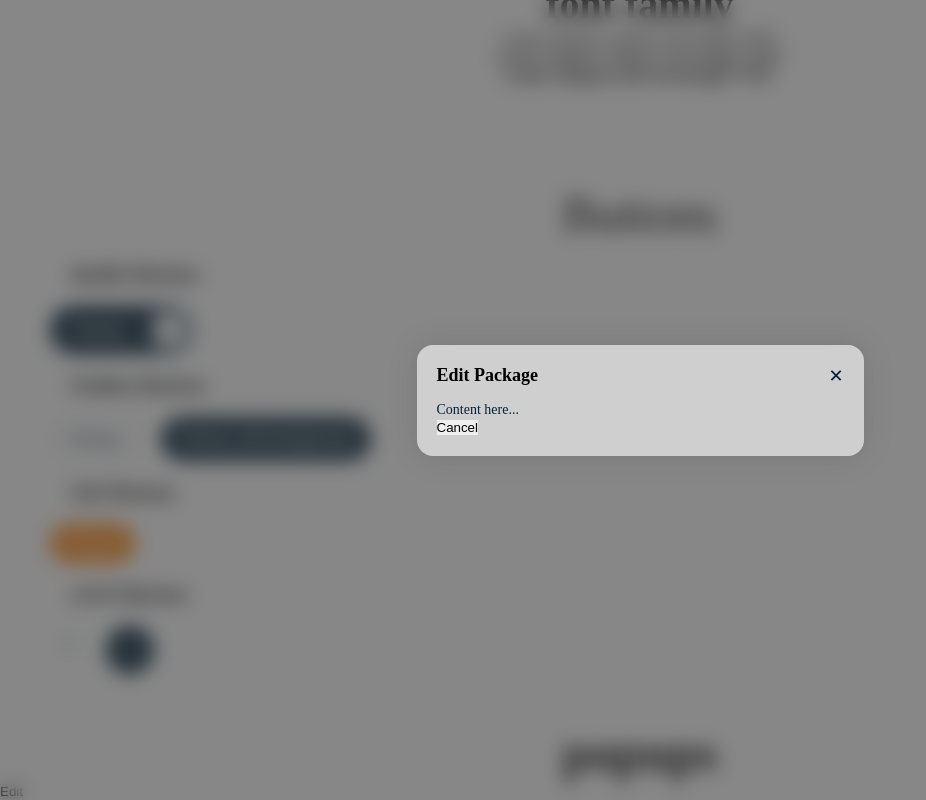
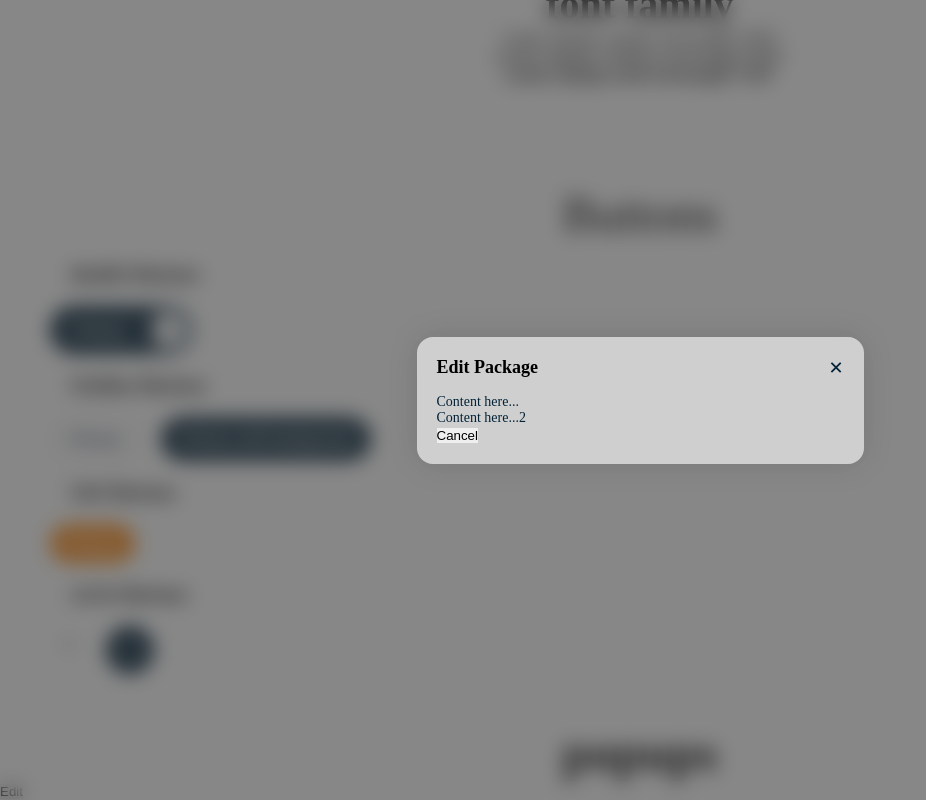
Before and after one commit to Lalitha-Appikonda/temp-brand-owner, a React (Vite) app: page / in a window 1280 px wide. Both pictures are taken after a click on the element "Edit". Shown: the part 1338-2138 px from the top of the page, without its empty margins (0-926 px from the left). Built offline with nearby package versions, Linux system fonts and the light colour scheme.

Commit message:
hello world

```diff
--- a/src/Styleguide/Styleguide.jsx
+++ b/src/Styleguide/Styleguide.jsx
@@ -109,6 +109,7 @@ const Styleguide = () => {
         title="Edit Package"
       >
         <div>Content here...</div>
+        <div>Content here...2</div>
       </PopUp>
       </div>
     </>
```
